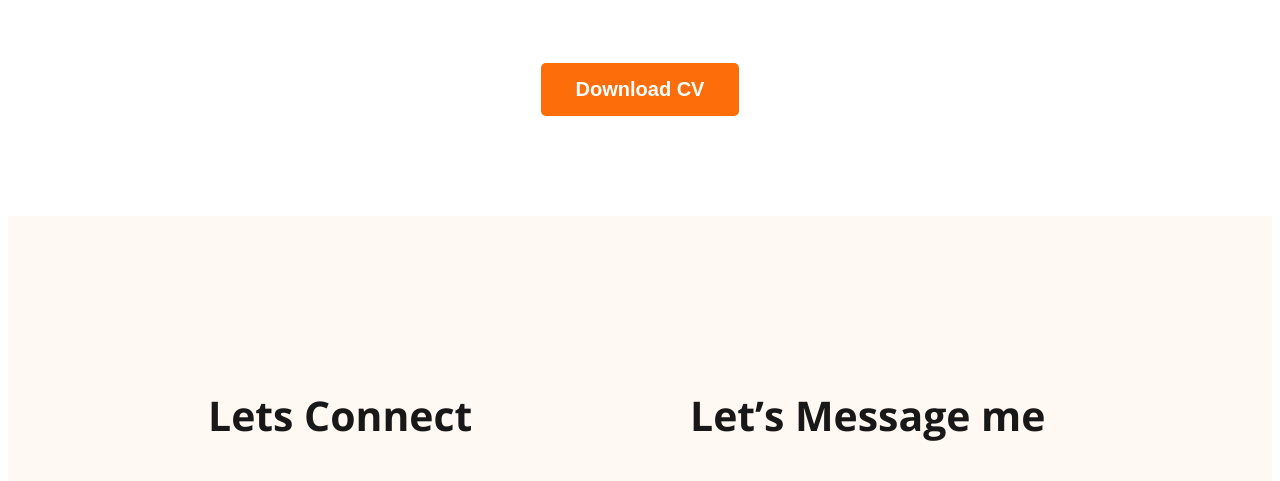
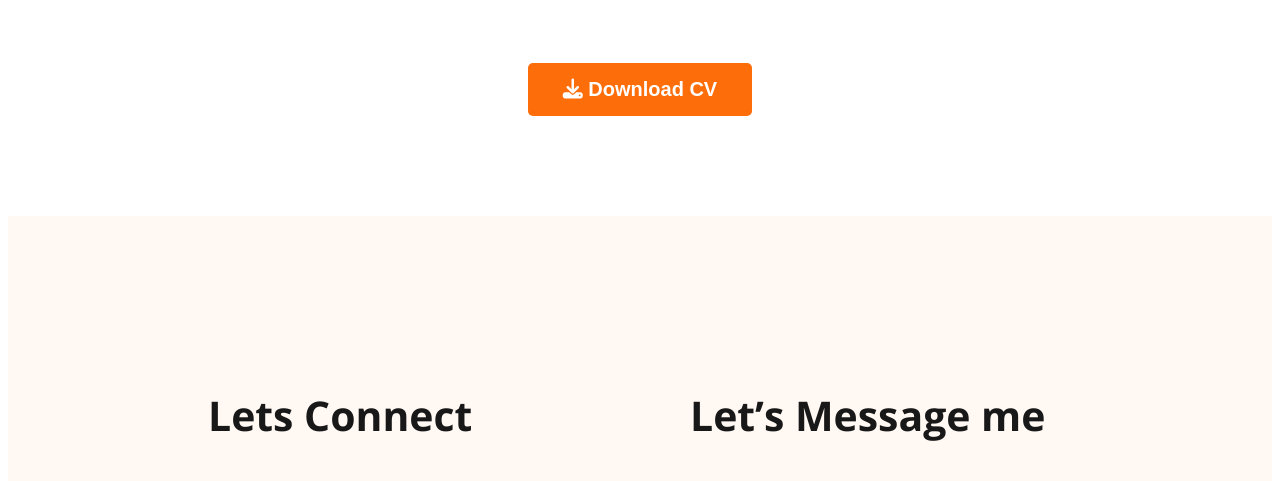
Before and after one commit to Habib126/My-webdeveloper-profulio, a plain HTML site: page index.html in a window 1280 px wide. Shown: the part 2985-3466 px from the top of the page. Drawn offline with nearby package versions, Linux system fonts and the light colour scheme.

Commit message:
download icone added

```diff
--- a/index.html
+++ b/index.html
@@ -191,7 +191,7 @@
             </div>
 
             <div class="download-cv">
-                <button class="primary-btn">Download CV</button>
+                <button class="primary-btn"><i class="fa-solid fa-download"></i> Download CV</button>
             </div>
         </section>
     </main>
```
